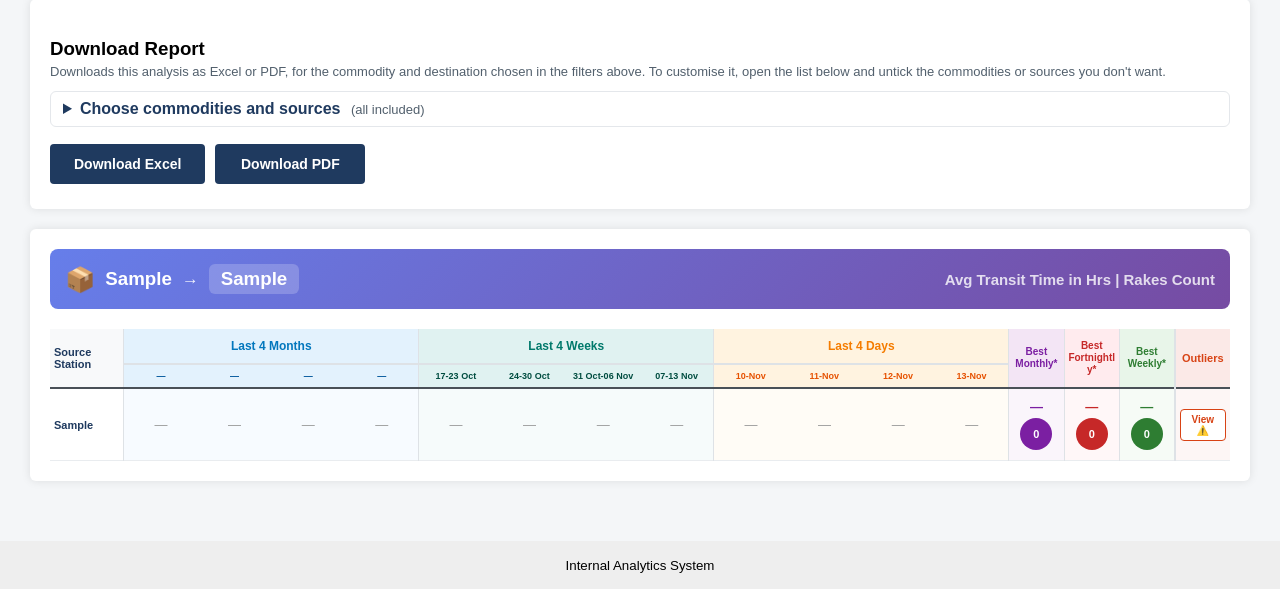
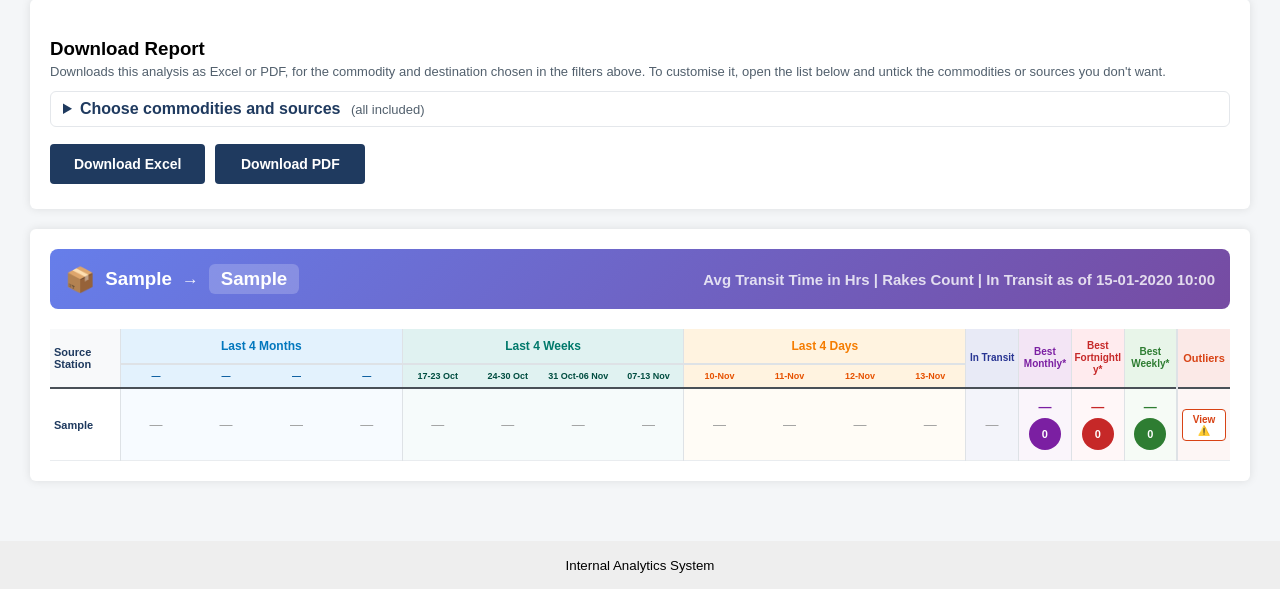
Before and after one commit to sanjay493/rakes_received, a Flask app: page /commodity_analysis in a window 1280 px wide. Shown: the part 427-1016 px from the top of the page. Run offline with Flask 3, Linux system fonts and the light colour scheme; tables that the repository leaves empty hold one stand-in row (values such as "Sample post").

Commit message:
Commodity Analysis: In Transit column of loaded rakes on the way from each source, on the page and in the Excel/PDF report; sources with rakes on the way but none received get their own row

```diff
--- a/app.py
+++ b/app.py
@@ -1773,6 +1773,30 @@ def dashboard():
         total_records=len(df) if not df.empty else 0
     )
 
+def rakes_in_transit(session, commodity="", plant=""):
+    """({(commodity name, plant, source name): loaded rakes on the way}, when the list was taken), from
+    the latest In-Bound list's rakes going to the plant yards, for the chosen commodity and plant
+    (blank for all)."""
+    imported_at = session.query(func.max(InboundRake.imported_at)).scalar()
+    counts = Counter()
+    if not imported_at:
+        return counts, None
+    rows = session.query(
+        InboundRake.cmdt, InboundRake.sttn_to, InboundRake.sttn_from, InboundRake.loaded_empty
+    ).filter(
+        InboundRake.imported_at == imported_at,
+        func.upper(func.trim(InboundRake.sttn_to)).in_(list(DESTINATION_PLANTS)),
+    ).all()
+    for cmdt, yard, source, loaded_empty in rows:
+        if (loaded_empty or "").strip().upper() == "E":
+            continue
+        # Sources are named as on the page's rows, which show the station mappings' names.
+        source = get_station_display_name((source or "").strip().upper()) or "—"
+        key = (commodity_name(cmdt), DESTINATION_PLANTS[yard.strip().upper()], source)
+        if (not commodity or key[0] == commodity) and (not plant or key[1] == plant):
+            counts[key] += 1
+    return counts, imported_at
+
 def commodity_analysis_data(selected_commodity="", selected_destination=""):
     """Everything the Commodity Analysis page and its downloads show: transit time by commodity,
     destination plant and source station, for the chosen commodity and destination (blank for all)."""
@@ -2012,7 +2036,30 @@ def commodity_analysis_data(selected_commodity="", selected_destination=""):
                 'best_weekly_count': best_weekly_count
             })
 
+    in_transit, inbound_imported_at = rakes_in_transit(session_db, selected_commodity, selected_destination)
     session_db.close()
+
+    # Loaded rakes on the way, per row. A source with rakes on the way but none received yet gets
+    # a row of its own with empty periods.
+    for item in analysis_data:
+        item['in_transit'] = in_transit.pop((item['commodity'], item['destination'], item['source']), 0)
+    for (commodity, destination, source), count in in_transit.items():
+        analysis_data.append({
+            'commodity': commodity,
+            'destination': destination,
+            'source': source,
+            'in_transit': count,
+            'months_data': [{'avg': None, 'count': 0} for _ in range(4)],
+            'weeks_data': [{'avg': None, 'count': 0} for _ in range(4)],
+            'days_data': [{'avg': None, 'count': 0} for _ in range(4)],
+            'avg_4m': None, 'count_4m': 0,
+            'avg_8w': None, 'count_8w': 0,
+            'avg_4d': None, 'count_4d': 0,
+            'best_monthly': None, 'best_monthly_count': 0,
+            'best_fortnightly': None, 'best_fortnightly_count': 0,
+            'best_weekly': None, 'best_weekly_count': 0,
+        })
+    analysis_data.sort(key=lambda item: item['source'])
 
     # Group data by commodity and destination for display
     grouped_data = {}
@@ -2033,6 +2080,7 @@ def commodity_analysis_data(selected_commodity="", selected_destination=""):
         "header_months": header_months,
         "header_weeks": header_weeks,
         "header_days": header_days,
+        "inbound_imported_at": inbound_imported_at,
     }
 
 PICK_SEPARATOR = "||"  # Between the commodity and the source in a ticked box's value
--- a/commodity_exports.py
+++ b/commodity_exports.py
@@ -22,6 +22,8 @@ BEST = [
 ]
 # Light fills marking the column groups, as on the page.
 GROUP_FILLS = ["E3F2FD", "E0F2F1", "FFF3E0", "F3E5F5"]
+TRANSIT = "In Transit"  # Heading of the loaded rakes on the way from the source
+TRANSIT_FILL = "E8EAF6"
 NOTES = [
     "Average transit time is in hours. Months, weeks and days are counted back from yesterday.",
     "Best Monthly is the lowest monthly average in the last 12 months, Best Fortnightly the lowest "
@@ -64,6 +66,11 @@ def summary_line(data):
         f"{commodities} {'commodity' if commodities == 1 else 'commodities'}, "
         f"{sources} commodity-source {'pair' if sources == 1 else 'pairs'}, {len(rows)} rows."
     )
+    if data.get("inbound_imported_at"):
+        parts.append(
+            f"{TRANSIT} is the loaded rakes on the way in the In-Bound list of "
+            f"{data['inbound_imported_at'].strftime('%d-%m-%Y %H:%M')}."
+        )
     if data["customised"]:
         parts.append("Customised: only the ticked commodities and sources are included.")
     return " ".join(parts)
@@ -80,7 +87,10 @@ def build_excel(data):
     groups = period_groups(data)
     keys = ["Commodity", "Destination", "Source Station"]
     first_value = len(keys) + 1
-    columns = len(keys) + 2 * (SLOTS * len(groups) + len(BEST))
+    # The periods take two columns each (average, rakes), then In Transit takes one, then the best periods two each.
+    transit_column = first_value + 2 * SLOTS * len(groups)
+    columns = transit_column + 2 * len(BEST)
+    pair_starts = [*range(first_value, transit_column, 2), *range(transit_column + 1, columns + 1, 2)]
 
     put_text(sheet, 1, 1, TITLE).font = Font(bold=True, size=14)
     put_text(sheet, 2, 1, summary_line(data))
@@ -106,6 +116,9 @@ def build_excel(data):
             put_text(sheet, period_row, column, label).alignment = centre
             sheet.merge_cells(start_row=period_row, start_column=column, end_row=period_row, end_column=column + 1)
             column += 2
+    put_text(sheet, group_row, transit_column, TRANSIT).alignment = centre
+    put_text(sheet, header, transit_column, "Rakes").alignment = centre
+    column = transit_column + 1
     group_starts.append(column)
     put_text(sheet, group_row, column, "Best Periods").alignment = centre
     sheet.merge_cells(start_row=group_row, start_column=column, end_row=group_row, end_column=column + 2 * len(BEST) - 1)
@@ -113,9 +126,10 @@ def build_excel(data):
         put_text(sheet, period_row, column, heading).alignment = centre
         sheet.merge_cells(start_row=period_row, start_column=column, end_row=period_row, end_column=column + 1)
         column += 2
-    for column in range(first_value, columns + 1, 2):
+    for column in pair_starts:
         put_text(sheet, header, column, "Avg Hrs").alignment = centre
         put_text(sheet, header, column + 1, "Rakes").alignment = centre
+    for column in [*pair_starts, transit_column]:
         for row in (group_row, period_row, header):
             sheet.cell(row=row, column=column).border = Border(left=edge)
 
@@ -130,8 +144,10 @@ def build_excel(data):
         put_text(sheet, row, 2, item["destination"])
         put_text(sheet, row, 3, item["source"]).font = Font(bold=True)
         values = [pair for _, _, field in groups for pair in slots(item, field)] + best(item)
-        for index, (average, rakes) in enumerate(values):
-            column = first_value + 2 * index
+        transit_cell = sheet.cell(row=row, column=transit_column, value=item.get("in_transit") or None)
+        transit_cell.font = Font(bold=True)
+        transit_cell.fill = PatternFill("solid", fgColor=TRANSIT_FILL)
+        for column, (average, rakes) in zip(pair_starts, values):
             average_cell = sheet.cell(row=row, column=column, value=average)
             average_cell.number_format = "0.00"
             average_cell.font = Font(bold=True)
@@ -166,15 +182,17 @@ def block_table(data, items, styles):
     for heading, labels, _ in groups:
         top += [text_cell(heading, styles["cell_heading"])] + [""] * (SLOTS - 1)
         labels_row += [text_cell(label, styles["cell_heading"]) for label in (list(labels) + ["—"] * SLOTS)[:SLOTS]]
-    for heading, _, _ in BEST:
+    for heading in [TRANSIT] + [heading for heading, _, _ in BEST]:
         top.append(text_cell(heading, styles["cell_heading"]))
         labels_row.append("")
     rows = [top, labels_row]
     for item in items:
-        values = [pair for _, _, field in groups for pair in slots(item, field)] + best(item)
+        periods = [text_cell(cell_text(*pair), styles["cell"]) for _, _, field in groups for pair in slots(item, field)]
         rows.append(
             [text_cell(item["source"], styles["cell_bold"])]
-            + [text_cell(cell_text(average, rakes), styles["cell"]) for average, rakes in values]
+            + periods
+            + [text_cell(str(item.get("in_transit") or ""), styles["cell_bold"])]
+            + [text_cell(cell_text(*pair), styles["cell"]) for pair in best(item)]
         )
 
     navy = colors.HexColor(f"#{NAVY}")
@@ -195,13 +213,15 @@ def block_table(data, items, styles):
         if len(rows) > 2:
             commands.append(("BACKGROUND", (column, 2), (column + SLOTS - 1, -1), colors.HexColor(f"#{GROUP_FILLS[index]}")))
         column += SLOTS
-    for offset in range(len(BEST)):
+    # column is now In Transit; the best periods follow it.
+    for offset in range(1 + len(BEST)):
         commands.append(("SPAN", (column + offset, 0), (column + offset, 1)))
     if len(rows) > 2:
-        commands.append(("BACKGROUND", (column, 2), (-1, -1), colors.HexColor(f"#{GROUP_FILLS[-1]}")))
+        commands.append(("BACKGROUND", (column, 2), (column, -1), colors.HexColor(f"#{TRANSIT_FILL}")))
+        commands.append(("BACKGROUND", (column + 1, 2), (-1, -1), colors.HexColor(f"#{GROUP_FILLS[-1]}")))
 
     # 773 points fit inside the margins of a landscape A4 page.
-    table = Table(rows, colWidths=[122] + [43] * (SLOTS * len(groups)) + [45] * len(BEST), repeatRows=2, hAlign="LEFT")
+    table = Table(rows, colWidths=[110] + [41] * (SLOTS * len(groups)) + [36] + [45] * len(BEST), repeatRows=2, hAlign="LEFT")
     table.setStyle(TableStyle(commands))
     return table
 
--- a/templates/commodity_analysis.html
+++ b/templates/commodity_analysis.html
@@ -167,7 +167,7 @@
                 <span>{{ commodity }}</span>
                 <span style="font-size: 0.9em; opacity: 0.9;">→</span>
                 <span style="background: rgba(255,255,255,0.2); padding: 4px 12px; border-radius: 6px;">{{ destination }}</span>
-                <span style="margin-left: auto; font-size: 0.8em; opacity: 0.8;"> Avg Transit Time in Hrs | Rakes Count</span>
+                <span style="margin-left: auto; font-size: 0.8em; opacity: 0.8;"> Avg Transit Time in Hrs | Rakes Count{% if inbound_imported_at %} | In Transit as of {{ inbound_imported_at.strftime('%d-%m-%Y %H:%M') }}{% endif %}</span>
             </h3>
         </div>
 
@@ -191,6 +191,8 @@
                     <col style="width: 8%;">
                     <col style="width: 8%;">
                     <col style="width: 8%;">
+                    <!-- In Transit: 6% -->
+                    <col style="width: 6%;">
                     <!-- Best Monthly: 6% -->
                     <col style="width: 6%;">
                     <!-- Best Fortnightly: 6% -->
@@ -213,6 +215,9 @@
                         </th>
                         <th colspan="4" style="padding: 10px 4px; text-align: center; font-weight: bold; color: #f57c00; border-right: 1px solid #dee2e6; background: #fff3e0; font-size: 12px;">
                             Last 4 Days
+                        </th>
+                        <th rowspan="2" style="padding: 8px 2px; text-align: center; font-weight: bold; color: #283593; border-right: 1px solid #dee2e6; background: #e8eaf6; font-size: 10px; word-wrap: break-word; overflow-wrap: break-word; line-height: 1.2;">
+                            In Transit
                         </th>
                         <th rowspan="2" style="padding: 8px 2px; text-align: center; font-weight: bold; color: #7b1fa2; border-right: 1px solid #dee2e6; background: #f3e5f5; font-size: 10px; word-wrap: break-word; overflow-wrap: break-word; line-height: 1.2;">
                             Best Monthly*
@@ -328,6 +333,18 @@
                             <div style="color: #999; font-size: 11px;">—</div>
                         </td>
                         {% endfor %}
+
+                        <!-- In Transit: loaded rakes on the way from this source -->
+                        <td style="padding: 10px 4px; text-align: center; background: rgba(232, 234, 246, 0.5); border-right: 1px solid #dee2e6;">
+                            {% if item.in_transit %}
+                            <div style="display: inline-block; background: #283593; color: white; border-radius: 50%; width: 32px; height: 32px; line-height: 32px; font-weight: bold; font-size: 12px; cursor: help;"
+                                 title="Loaded rakes in transit from this source">
+                                {{ item.in_transit }}
+                            </div>
+                            {% else %}
+                            <div style="color: #999; font-size: 13px;">—</div>
+                            {% endif %}
+                        </td>
 
                         <!-- Best Monthly -->
                         <td style="padding: 10px 4px; text-align: center; background: rgba(243, 229, 245, 0.4); border-right: 1px solid #dee2e6;">
```
